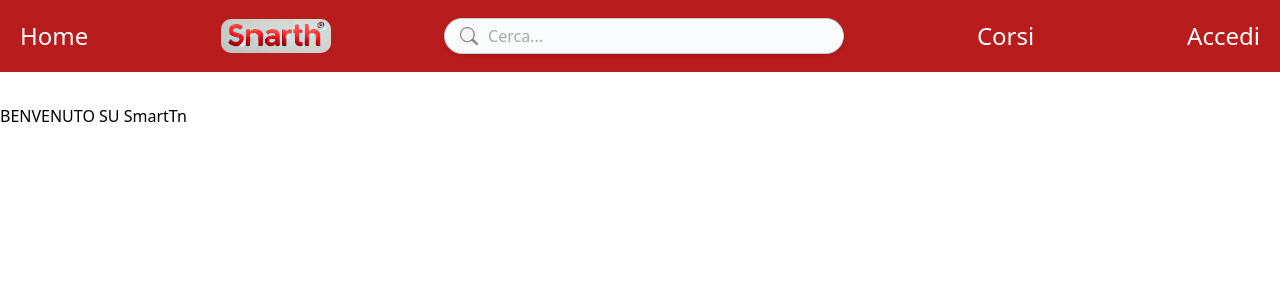
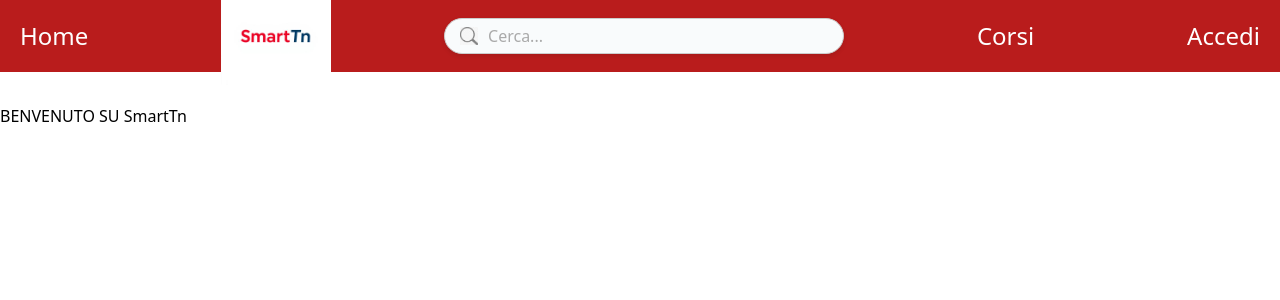
Before and after one commit to RoccoIntini/ingegneria_del_software, a Next.js app in the folder smarttn/: page / in a window 1280 px wide. Shown: the top 300 px of the page. Built offline with nearby package versions, Linux system fonts and the light colour scheme; no server answers.

Commit message:
cambiamento logo

```diff
--- a/smarttn/components/home.jsx
+++ b/smarttn/components/home.jsx
@@ -24,7 +24,7 @@ export default function Home_navbar() {
   return (
     <h1 className="navbar">
       <Link href="/" className="bottoni_home">Home</Link>
-      <img src="/logo.jpg" alt="logo" className="logo"/>
+      <img src="/logo_smarttn.jpg" alt="logo" className="logo"/>
       <div className="search-bar">
         <img src="/lente_ricerca.png" alt="Search Icon" className="search-icon" />
         <input type="text" placeholder="Cerca..." />
```
Also changed, not shown: smarttn/public/logo_smarttn.jpg (added).
